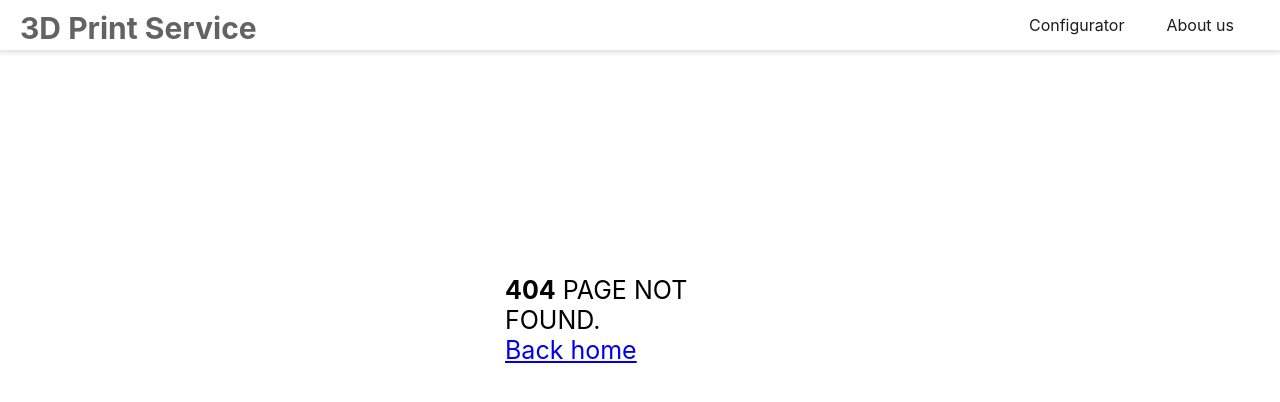
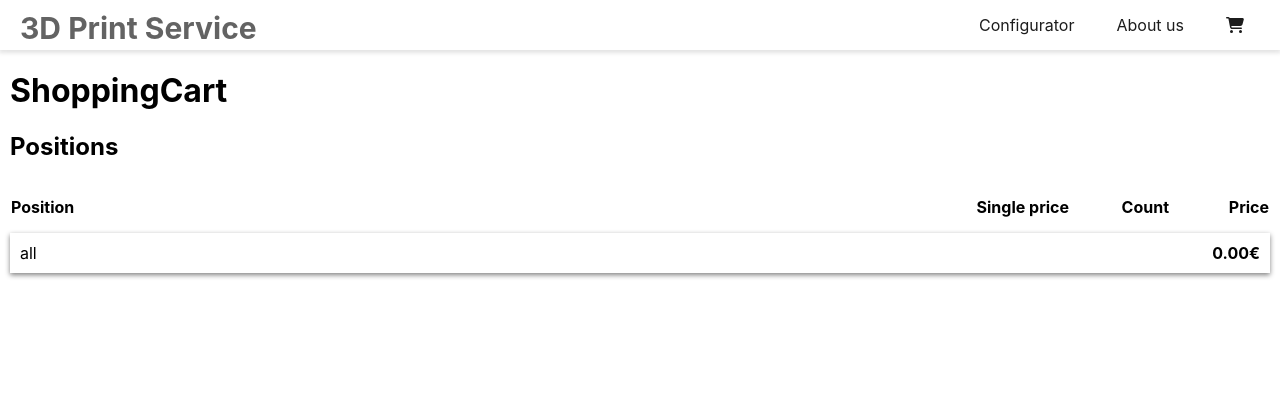
Before and after one commit to MauriceFaber/3dprintservice, a React (Create React App) app: page /cart in a window 1280 px wide. Before the commit this address had no page. Shown: the top 402 px of the page. Built offline with nearby package versions, Linux system fonts and the light colour scheme.

Commit message:
Einkaufswagen.

```diff
--- a/src/App.js
+++ b/src/App.js
@@ -5,6 +5,7 @@ import { BrowserRouter as Router, Route, Routes } from "react-router-dom";
 import Home from "./components/Home/Home";
 import AboutUs from "./components/AboutUs/AboutUs";
 import ErrorPage from "./components/ErrorPages/ErrorPage";
+import ShoppingCart from "./components/ShoppingCart/ShoppingCart";
 
 function App() {
   return (
@@ -13,6 +14,7 @@ function App() {
       <div className="mainDiv">
         <Routes>
           <Route path="/" element={<Home />} />
+          <Route path="/cart" element={<ShoppingCart />} />
           <Route path="/aboutus" element={<AboutUs />} />
           <Route
             path="/configurator"
--- a/src/components/Demo.js
+++ b/src/components/Demo.js
@@ -1,6 +1,7 @@
-import React from "react";
+import React, { useState, useEffect } from "react";
 import { useMaterial } from "../contexts/MaterialContext";
 import { useModel } from "../contexts/ModelContext";
+import { useShoppingCart } from "../contexts/ShoppingCartContext";
 
 import "../index.css";
 
@@ -10,16 +11,36 @@ export default function Demo() {
     metaData,
     modelSize,
     fileName,
+    modelFile,
     loadModel,
     clearModel,
     progress,
   } = useModel();
 
   const { materials, currentMaterial, setMaterial } = useMaterial();
+  const [singlePrice, setSinglePrice] = useState(0);
+  const { addPosition } = useShoppingCart();
+
+  function getPriceFromGrams(filamentUsage) {
+    const cm3 = filamentUsage / 1000.0;
+    const gram = cm3 * 1.24;
+    const euros = gram * 0.001 * 25; // 25€ für 1kg
+    return { cm3, gram, euros };
+  }
 
   function onMaterialSelect(index) {
     setMaterial(materials[index]);
   }
+
+  function addToCart() {
+    addPosition(modelFile, fileName, 1, singlePrice, currentMaterial);
+  }
+
+  useEffect(() => {
+    if (metaData) {
+      setSinglePrice(getPriceFromGrams(metaData.filamentUsage).euros);
+    }
+  }, [metaData]);
 
   function clear() {
     function removeFadeOut(el, speed) {
@@ -59,9 +80,7 @@ export default function Demo() {
       (metaData.printTime % 3600) % 60
     )}s`;
 
-    const cm3 = metaData.filamentUsage / 1000.0;
-    const gram = cm3 * 1.24;
-    const euros = gram * 0.001 * 25; // 25€ für 1kg
+    const { cm3, gram, euros } = getPriceFromGrams(metaData.filamentUsage);
 
     filamentUsage = `${round2(cm3)}cm³`;
     grams = `${round2(gram)}g`;
@@ -92,6 +111,11 @@ export default function Demo() {
         </small>
         <div className="printControl" id="printControlSection">
           <input type="button" value="Unload" onClick={() => clear()} />
+          <input
+            type="button"
+            value="Add to Cart"
+            onClick={() => addToCart()}
+          />
           <select
             value={materials.indexOf(currentMaterial)}
             onChange={(e) => onMaterialSelect(e.currentTarget.value)}
--- a/src/components/Home/Home.css
+++ b/src/components/Home/Home.css
@@ -43,8 +43,8 @@
     margin-left: -130px;
   }
 
-  .nav-menu {
-    visibility: hidden;
+  .nav-links {
+    visibility: collapse;
   }
 
   .center-menu {
--- a/src/components/Navbar/Navbar.css
+++ b/src/components/Navbar/Navbar.css
@@ -12,6 +12,10 @@
   top: 0;
   /* offset-x | offset-y | blur-radius | spread-radius | color */
   box-shadow: 0px 2px 4px 1px rgba(118, 118, 118, 0.2);
+}
+
+.visible {
+  visibility: visible !important;
 }
 
 .navbar-logo {
--- a/src/components/Navbar/Navbar.js
+++ b/src/components/Navbar/Navbar.js
@@ -2,6 +2,9 @@ import React, { useState } from "react";
 import { MenuItems } from "./MenuItems";
 import "./Navbar.css";
 import { Button } from "./Button";
+import { useShoppingCart } from "../../contexts/ShoppingCartContext";
+import { FontAwesomeIcon } from "@fortawesome/react-fontawesome";
+import { faCartShopping } from "@fortawesome/free-solid-svg-icons";
 
 /**
  * Erstellt die Benutzeransicht entsprechend der Berechtigungen.
@@ -11,6 +14,7 @@ import { Button } from "./Button";
  */
 export default function Navbar() {
   const [clicked, setClicked] = useState(false);
+  const { positions } = useShoppingCart();
 
   const authenticated = false;
 
@@ -29,7 +33,7 @@ export default function Navbar() {
           3D Print Service
         </a>
       </h1>
-      <ul className={clicked ? "nav-menu active" : "nav-menu"}>
+      <ul className="nav-menu">
         <li>
           <a className="nav-links" href="/configurator">
             Configurator
@@ -38,6 +42,11 @@ export default function Navbar() {
         <li>
           <a className="nav-links" href="/aboutus">
             About us
+          </a>
+        </li>
+        <li>
+          <a className="nav-links visible" href="/cart">
+            <FontAwesomeIcon icon={faCartShopping} />
           </a>
         </li>
 
--- /dev/null
+++ b/src/components/ShoppingCart/ShoppingCart.css
@@ -0,0 +1,64 @@
+.shopping-cart-table {
+  width: 100%;
+
+  border-collapse: separate;
+  border-spacing: 0 15px;
+}
+
+.shopping-cart-table tr th:nth-child(1) {
+  text-align: left;
+}
+.shopping-cart-table tr th:nth-child(2) {
+  text-align: right;
+}
+.shopping-cart-table tr th:nth-child(3) {
+  text-align: right;
+}
+.shopping-cart-table tr th:nth-child(4) {
+  text-align: right;
+}
+
+.shopping-cart-table tr td:nth-child(1) {
+}
+.shopping-cart-table tr td:nth-child(2) {
+  width: 120px !important;
+  text-align: right;
+}
+.shopping-cart-table tr td:nth-child(3) {
+  width: 80px !important;
+  text-align: right;
+}
+.shopping-cart-table tr td:nth-child(4) {
+  width: 80px !important;
+  text-align: right;
+  font-weight: bold;
+}
+
+.shopping-cart-table tbody tr {
+  box-shadow: 0px 2px 5px 0px gray;
+}
+
+.shopping-cart-table tbody tr td {
+  padding-bottom: 2px;
+  height: 20px;
+  padding: 10px;
+}
+
+.shopping-cart-item .count {
+  margin-left: 4px;
+  margin-right: 4px;
+  text-align: right;
+}
+
+.shopping-cart-item .button {
+  cursor: pointer;
+}
+
+.shopping-cart-item .button:hover {
+  color: gray;
+}
+
+.cart-item-name {
+  color: black;
+  text-decoration: none;
+}
--- /dev/null
+++ b/src/components/ShoppingCart/ShoppingCart.js
@@ -0,0 +1,45 @@
+import React from "react";
+import { useShoppingCart } from "../../contexts/ShoppingCartContext";
+import ShoppingCartItem from "./ShoppingCartItem";
+import "./ShoppingCart.css";
+
+export default function ShoppingCart() {
+  const { positions } = useShoppingCart();
+  const sum = positions.reduce(
+    (partialSum, a) => partialSum + a.count * a.singlePrice,
+    0
+  );
+  const tmpItem = {
+    name: "all",
+    singlePrice: sum,
+    count: 1,
+    isSum: true,
+  };
+  return (
+    <div className="default-page">
+      <h1>ShoppingCart</h1>
+      <h2>Positions</h2>
+      <table className="shopping-cart-table">
+        <thead>
+          <tr>
+            <th>Position</th>
+            <th>Single price</th>
+            <th>Count</th>
+            <th>Price</th>
+          </tr>
+        </thead>
+        <tbody>
+          {positions.map(function (position, index) {
+            return (
+              <ShoppingCartItem
+                key={`${position.name}_${position.color.name}`}
+                position={position}
+              />
+            );
+          })}
+          <ShoppingCartItem className="sum" key="sum" position={tmpItem} />
+        </tbody>
+      </table>
+    </div>
+  );
+}
--- a/src/contexts/MaterialContext.js
+++ b/src/contexts/MaterialContext.js
@@ -14,12 +14,24 @@ export default function MaterialProvider(props) {
 
   useEffect(() => {
     if (materials) {
-      setCurrentMaterial(materials[0]);
+      var success = false;
+      const storedName = localStorage.getItem("selected_material_name");
+      if (storedName) {
+        const mat = materials.find((m) => m.name === storedName);
+        if (mat) {
+          setCurrentMaterial(mat);
+          success = true;
+        }
+      }
+      if (!success) {
+        setCurrentMaterial(materials[0]);
+      }
     }
   }, [materials]);
 
   const setMaterial = (material) => {
     setCurrentMaterial(material);
+    localStorage.setItem("selected_material_name", material.name);
   };
 
   const contextValue = {
--- /dev/null
+++ b/src/contexts/ShoppingCartContext.js
@@ -0,0 +1,129 @@
+import React, { useState, useEffect } from "react";
+import createCtx from "./Index";
+
+export const [useShoppingCart, CtxProvider] = createCtx();
+
+export default function ShoppingCartProvider(props) {
+  const [positions, setPositions] = useState([]);
+
+  useEffect(async () => {
+    await loadFromLocalStorage();
+  }, []);
+
+  function readFileAsync(file) {
+    return new Promise((resolve, reject) => {
+      let reader = new FileReader();
+
+      reader.onload = () => {
+        resolve(reader.result);
+      };
+
+      reader.onerror = reject;
+
+      reader.readAsDataURL(file);
+    });
+  }
+
+  function dataURItoBlob(dataURI) {
+    var byteString = atob(dataURI.split(",")[1]);
+    var mimeString = dataURI.split(",")[0].split(":")[1].split(";")[0];
+    var ab = new ArrayBuffer(byteString.length);
+    var ia = new Uint8Array(ab);
+    for (var i = 0; i < byteString.length; i++) {
+      ia[i] = byteString.charCodeAt(i);
+    }
+    return new Blob([ab], { type: mimeString });
+  }
+
+  async function saveToLocalStorage() {
+    let tmpPositions = positions.slice();
+    for (let i = 0; i < tmpPositions.length; i++) {
+      let tmp = tmpPositions[i];
+      tmp.data = tmp.blob ? await readFileAsync(tmp.blob) : "";
+    }
+    localStorage.setItem("positions_data", JSON.stringify(tmpPositions));
+  }
+
+  async function loadFromLocalStorage() {
+    let data = localStorage.getItem("positions_data");
+    let tmpPositions = JSON.parse(data);
+    if (data) {
+      if (tmpPositions && tmpPositions.length >= 0) {
+        for (let i = 0; i < tmpPositions.length; i++) {
+          let tmp = tmpPositions[i];
+          tmp.blob = tmp.data ? dataURItoBlob(tmp.data) : "";
+        }
+      }
+      setPositions(tmpPositions);
+    } else {
+      setPositions([]);
+      await saveToLocalStorage();
+    }
+  }
+
+  const addPosition = async (blob, name, count, singlePrice, color) => {
+    let result = false;
+    let tmpPositions = positions.slice();
+    if (
+      count &&
+      count > 0 &&
+      name &&
+      blob &&
+      singlePrice &&
+      singlePrice > 0 &&
+      color
+    ) {
+      let equalPosition = tmpPositions.filter(
+        (p) => p.name === name && p.color.name === color.name
+      );
+      if (equalPosition && equalPosition.length > 0) {
+        changePosition(name, equalPosition[0].count + count, color);
+      } else {
+        tmpPositions.push({ blob, name, count, singlePrice, color });
+        setPositions(tmpPositions);
+        await saveToLocalStorage();
+      }
+      result = true;
+    }
+    return result;
+  };
+
+  const changePosition = async (name, count, color) => {
+    let tmpPositions = positions.slice();
+    let data = tmpPositions.find(
+      (p) => p.name === name && p.color.name === color.name
+    );
+    if (data) {
+      if (count > 0) {
+        data.count = count;
+        setPositions(tmpPositions);
+        await saveToLocalStorage();
+      } else {
+        removePosition(name, color);
+      }
+    }
+  };
+
+  const removePosition = async (name, color) => {
+    let tmpPositions = positions.slice();
+    tmpPositions = tmpPositions.filter(
+      (p) => !(p.name === name && p.color.name === color.name)
+    );
+    setPositions(tmpPositions);
+    await saveToLocalStorage();
+  };
+
+  const clearCart = async () => {
+    setPositions([]);
+    await saveToLocalStorage();
+  };
+
+  const contextValue = {
+    positions,
+    addPosition,
+    changePosition,
+    removePosition,
+    clearCart,
+  };
+  return <CtxProvider value={contextValue}>{props.children}</CtxProvider>;
+}
--- a/src/index.js
+++ b/src/index.js
@@ -3,12 +3,15 @@ import ReactDOM from "react-dom";
 import App from "./App";
 import MaterialProvider from "./contexts/MaterialContext";
 import ModelProvider from "./contexts/ModelContext";
+import ShoppingCartProvider from "./contexts/ShoppingCartContext";
 
 ReactDOM.render(
-  <MaterialProvider>
-    <ModelProvider>
-      <App />
-    </ModelProvider>
-  </MaterialProvider>,
+  <ShoppingCartProvider>
+    <MaterialProvider>
+      <ModelProvider>
+        <App />
+      </ModelProvider>
+    </MaterialProvider>
+  </ShoppingCartProvider>,
   document.getElementById("root")
 );
```
